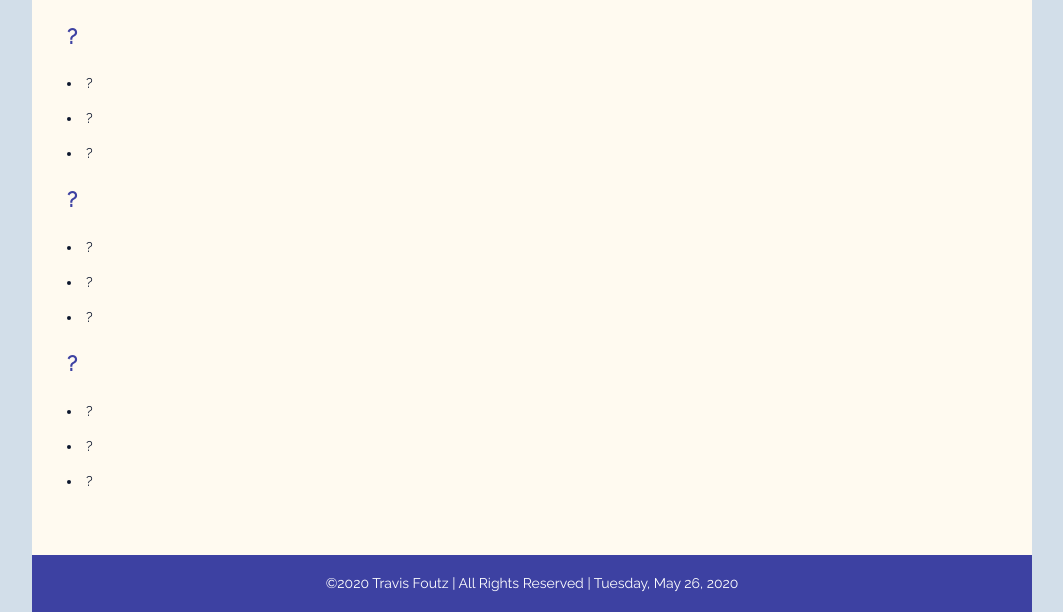
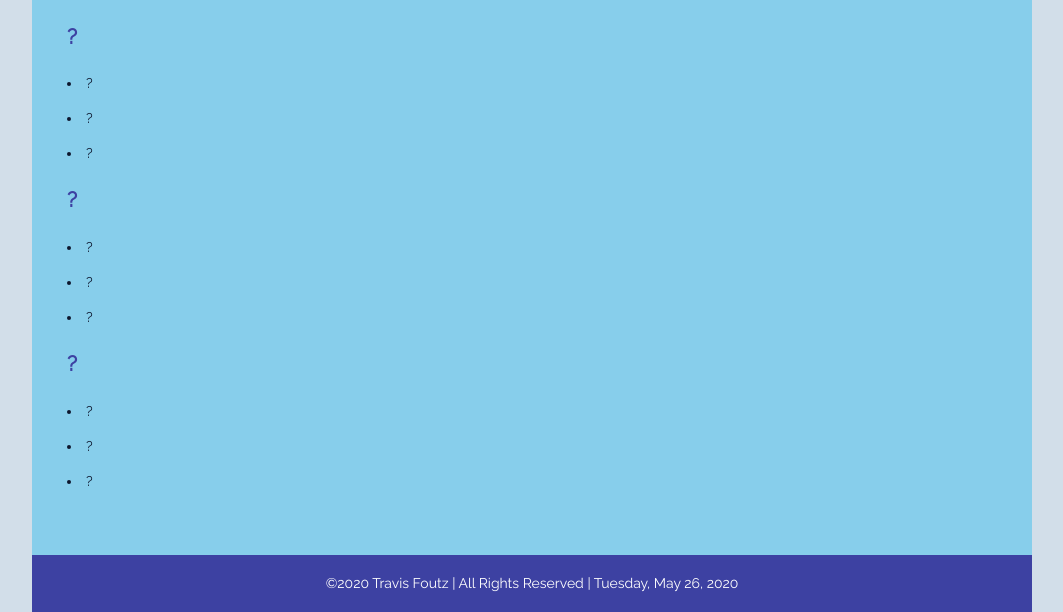
Before and after one commit to tlfoutz/ePortfolio, a plain HTML site: page index.html in a window 1280 px wide. Shown: the part 489-1101 px from the top of the page, without its empty margins (108-1171 px from the left). Drawn offline with Linux system fonts and the light colour scheme; a web font is replaced by a local one.

Commit message:
Changed background color

```diff
--- a/styles/main.css
+++ b/styles/main.css
@@ -24,7 +24,7 @@ header, nav, main, footer {
     /* Declare the maximum width and other main element rules to limit the stretch on wide views */
     max-width: 1000px;
     margin: 0 auto;
-    background-color: floralwhite;
+    background-color: skyblue;
 }
 
 header {
```
